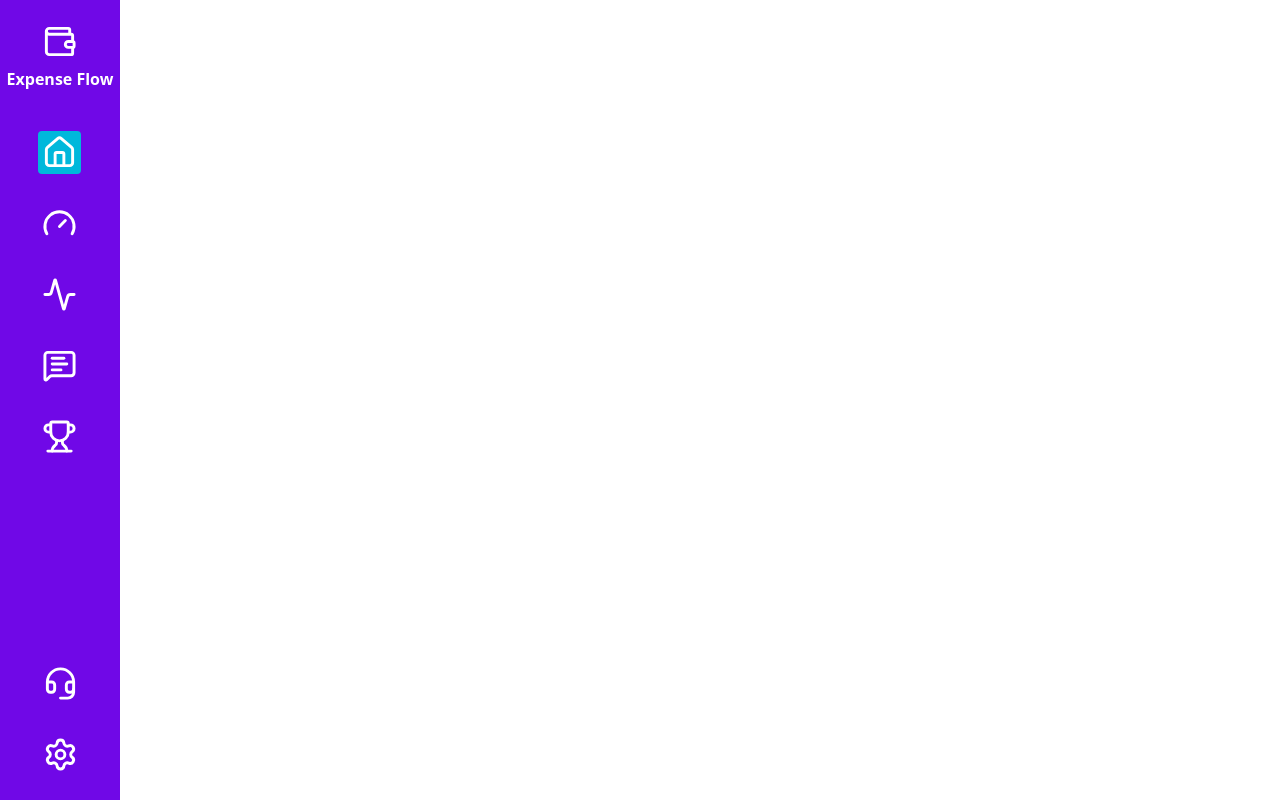
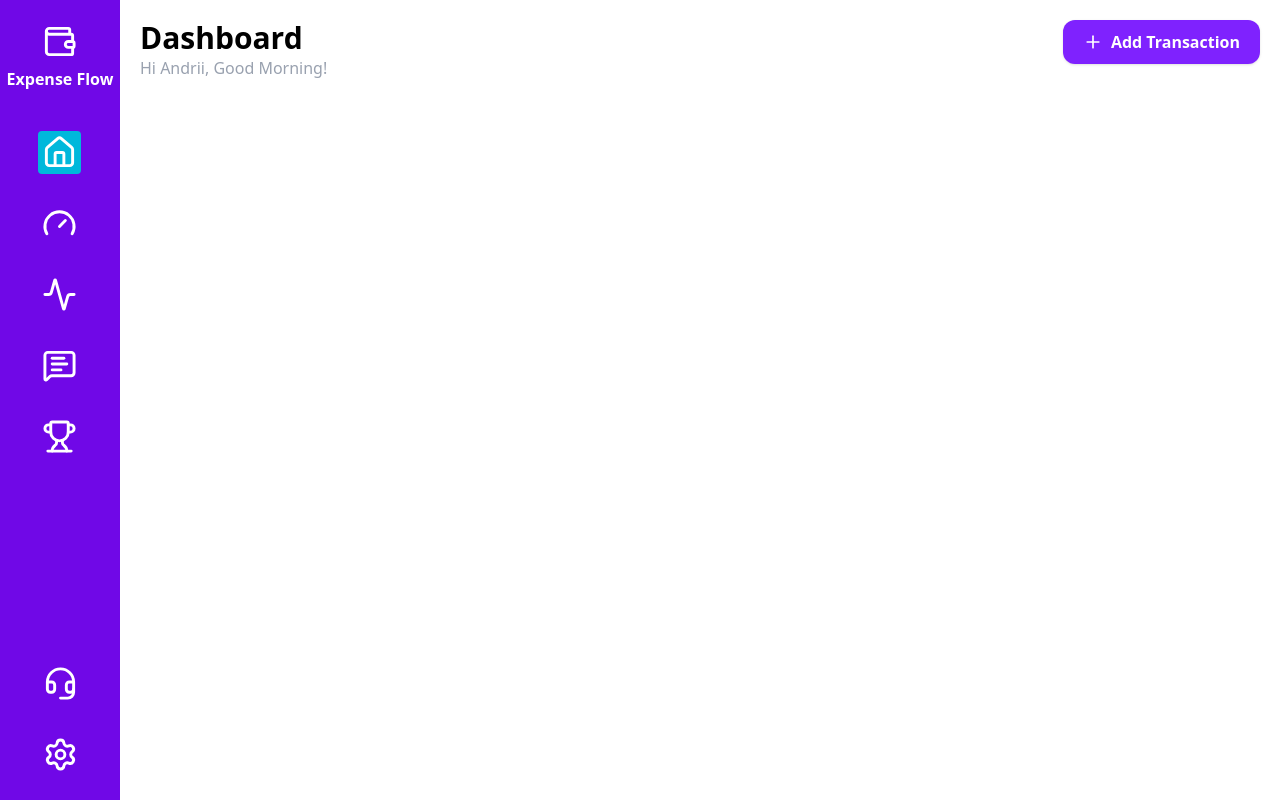
Before and after one commit to gallisak/ExpenseFlow, a React (Vite) app: page / in a window 1280 px wide. Built offline with nearby package versions, Linux system fonts and the light colour scheme.

Commit message:
feat: add Header

```diff
--- a/src/App.tsx
+++ b/src/App.tsx
@@ -1,9 +1,11 @@
+import Header from "./components/Header";
 import SideBar from "./components/SideBar";
 
 export default function App() {
   return (
     <>
       <SideBar />
+      <Header />
     </>
   );
 }
--- /dev/null
+++ b/src/components/Header.tsx
@@ -0,0 +1,19 @@
+import { Plus } from "lucide-react";
+
+export default function Header() {
+  return (
+    <div className="flex justify-between ml-30">
+      <div className="flex flex-col p-5">
+        <h1 className="font-black text-3xl">Dashboard</h1>
+        <p className="font-medium text-gray-400">Hi Andrii, Good Morning!</p>
+      </div>
+
+      <div className="p-5">
+        <button className="flex items-center gap-2 bg-violet-600 hover:bg-violet-700 text-white px-5 py-2.5 rounded-xl font-semibold transition-all shadow-sm active:scale-95">
+          <Plus size={20} />
+          <span>Add Transaction</span>
+        </button>
+      </div>
+    </div>
+  );
+}
```
